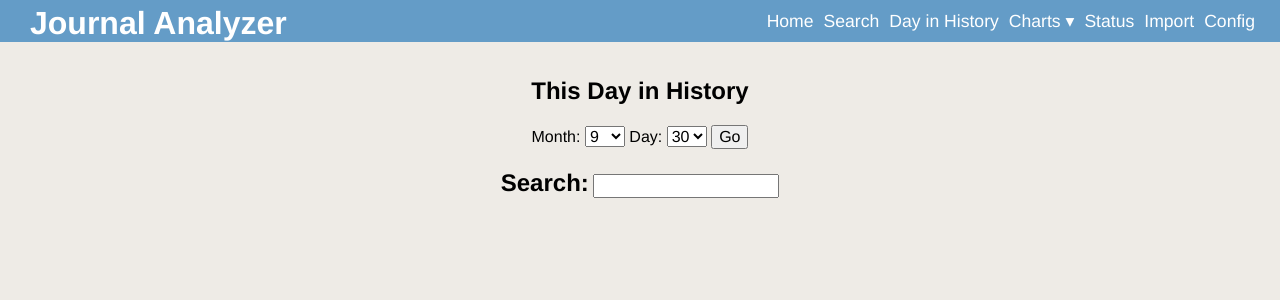
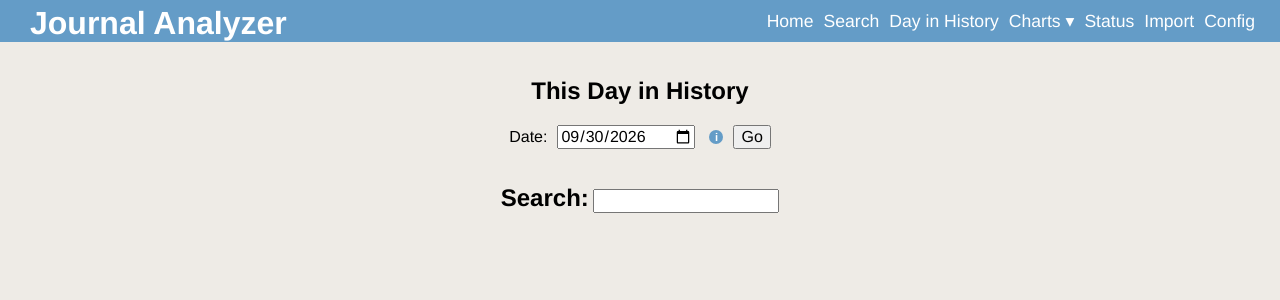
Before and after one commit to HaloZero/journal_formatter, a Flask app: page /day_in_history in a window 1280 px wide. Shown: the top 300 px of the page. Run offline with Flask 3, Linux system fonts and the light colour scheme; data that the repository does not hold is empty; some libraries are stand-ins or nearby versions.

Commit message:
Modernize the last two datepickers (home page, Day in History)
Replace the home page's year/month dropdown pair with a single native
<input type="month">, and Day in History's month/day dropdown pair with
a single <input type="date"> (year is ignored — a tooltip explains why).
This also fixes a latent bug where the day dropdown only went up to 30,
so the 31st of a month could never be picked, and guards the date
construction in Day in History against Feb 29 in non-leap years.

Co-Authored-By: Claude Sonnet 5 <noreply@anthropic.com>

```diff
--- a/app/routes.py
+++ b/app/routes.py
@@ -46,20 +46,20 @@ def index():
 		return render_template('welcome.html')
 
 	now = datetime.now()
-	year = int(request.args.get('year', '0')) or now.year
-	month = int(request.args.get('month', '0')) or now.month
+	try:
+		start_of_month = datetime.strptime(request.args.get('month', ''), '%Y-%m')
+	except ValueError:
+		start_of_month = datetime(year=now.year, month=now.month, day=1)
 
-	start_of_month = datetime(year=year, month=month, day=1)
 	end_of_month = start_of_month + relativedelta(months=+1) - relativedelta(days=+1)
 
 	entries = models.JournalEntry.query.filter(
 		and_(models.JournalEntry.entry_date >= start_of_month,
 			models.JournalEntry.entry_date <= end_of_month))
 
-	years = _calculate_years_for_selector()
-	selected_date = SelectedDate(year=year, month=month)
+	selected_date = SelectedDate(year=start_of_month.year, month=start_of_month.month)
 
-	return render_template('index.html', entries=entries, years=years, selected_date=selected_date)
+	return render_template('index.html', entries=entries, selected_date=selected_date)
 
 @app.route('/classify_sentences')
 def classify_sentences():
@@ -87,20 +87,25 @@ def classify_sentences_post():
 @app.route('/day_in_history')
 def day_in_history():
 	now = datetime.now()
-	month = int(request.args.get('month', '0')) or now.month
-	day = int(request.args.get('day', '0')) or now.day
+	try:
+		parsed_date = datetime.strptime(request.args.get('date', ''), '%Y-%m-%d')
+		month, day = parsed_date.month, parsed_date.day
+	except ValueError:
+		month, day = now.month, now.day
 
 	first_entry = models.JournalEntry.query.order_by(models.JournalEntry.entry_date).first()
 	valid_dates = []
 	if first_entry is not None:
 		for year in range(first_entry.entry_date.year, datetime.now().year+1):
-			valid_dates.append(datetime(year=year, month=month, day=day))
+			try:
+				valid_dates.append(datetime(year=year, month=month, day=day))
+			except ValueError:
+				continue  # e.g. Feb 29 in a non-leap year
 
 	entries = models.JournalEntry.query.filter(models.JournalEntry.entry_date.in_(valid_dates))
-	years = _calculate_years_for_selector()
 	selected_date = SelectedDate(year=now.year, month=month, day=day)
 
-	return render_template('day_in_history.html', entries=entries, years=years, selected_date=selected_date)
+	return render_template('day_in_history.html', entries=entries, selected_date=selected_date)
 
 @app.route('/words')
 def words():
--- a/app/static/stylesheets/main.css
+++ b/app/static/stylesheets/main.css
@@ -420,9 +420,10 @@ pre .positive_2 {
 	margin-bottom: 4px;
 }
 
-/* Chart report pages (words, ngrams, sentiment, places, names) */
+/* Date pickers (home, day-in-history, and the chart report pages) */
 .date-range-nav,
-.year-nav {
+.year-nav,
+.date-nav {
 	display: flex;
 	align-items: center;
 	justify-content: center;
--- a/app/templates/_date_select_nav.html
+++ b/app/templates/_date_select_nav.html
@@ -1,19 +1,9 @@
-<span>Month:</span>
-<select name="month">
-	{% for month in range(1,13) %}
-		<option value={{ month }} {{ 'selected' if selected_date.month == month }}>
-			{{ month }}
-		</option>
-	{% endfor %}
-</select>
+<div class="date-nav">
+    <span>Date:</span>
+    <input type="date" name="date" value="{{ '%04d-%02d-%02d' % (selected_date.year, selected_date.month, selected_date.day) }}">
+    <span class="info-icon" tabindex="0" aria-label="Why doesn't the year matter?">i
+        <span class="info-tooltip">The year doesn't matter here — pick any date and we'll show every year in your journal that landed on this month and day.</span>
+    </span>
 
-<span>Day:</span>
-<select name="day">
-	{% for day in range(1,31) %}
-		<option value={{ day }} {{ 'selected' if selected_date.day == day }}>
-			{{ day }}
-		</option>
-	{% endfor %}
-</select>
-
-<button id="submit">Go</button>
+    <button id="submit">Go</button>
+</div>
```
Also changed, not shown: app/templates/_month_select_nav.html (+5 -18 lines), CHANGELOG.md.
